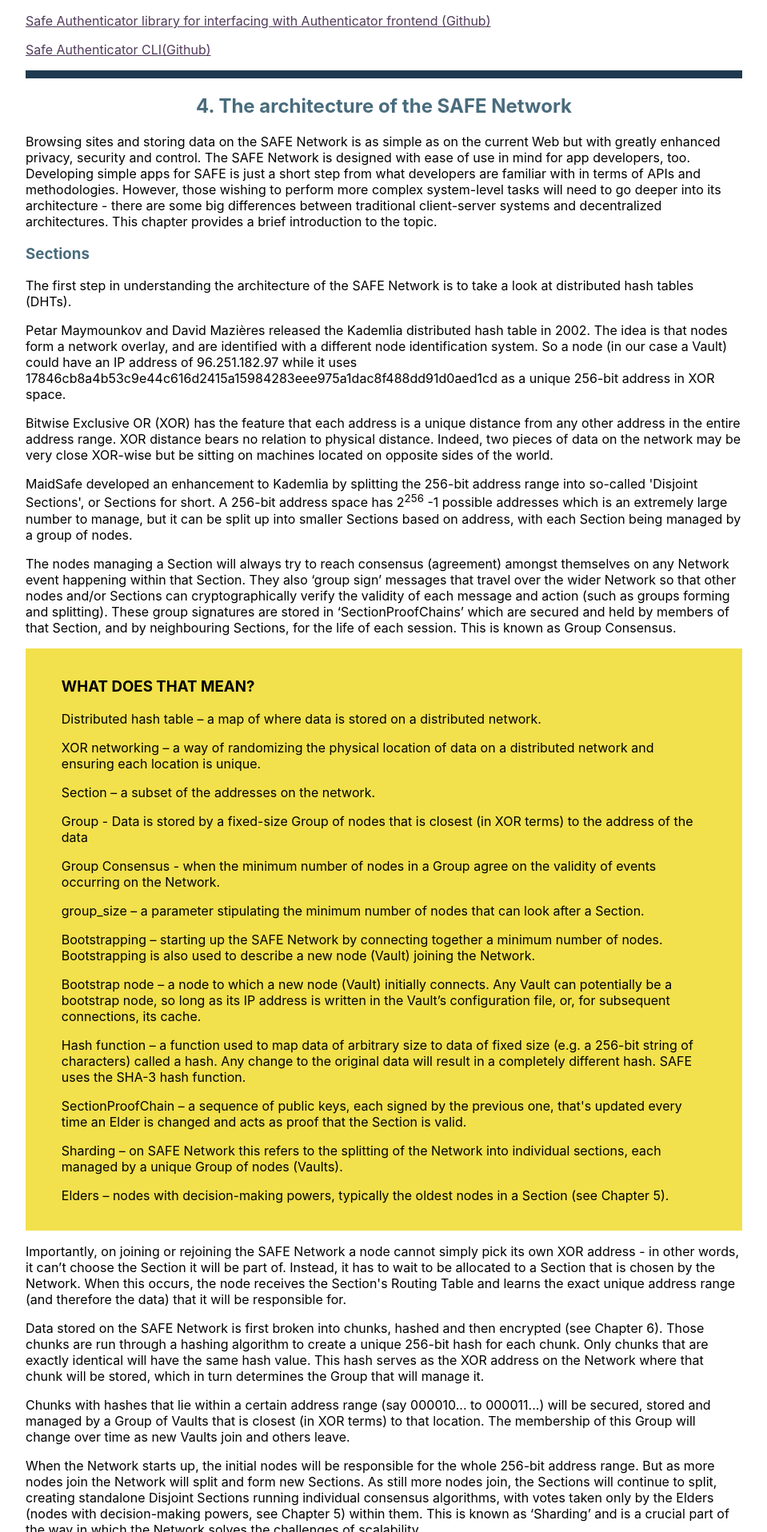
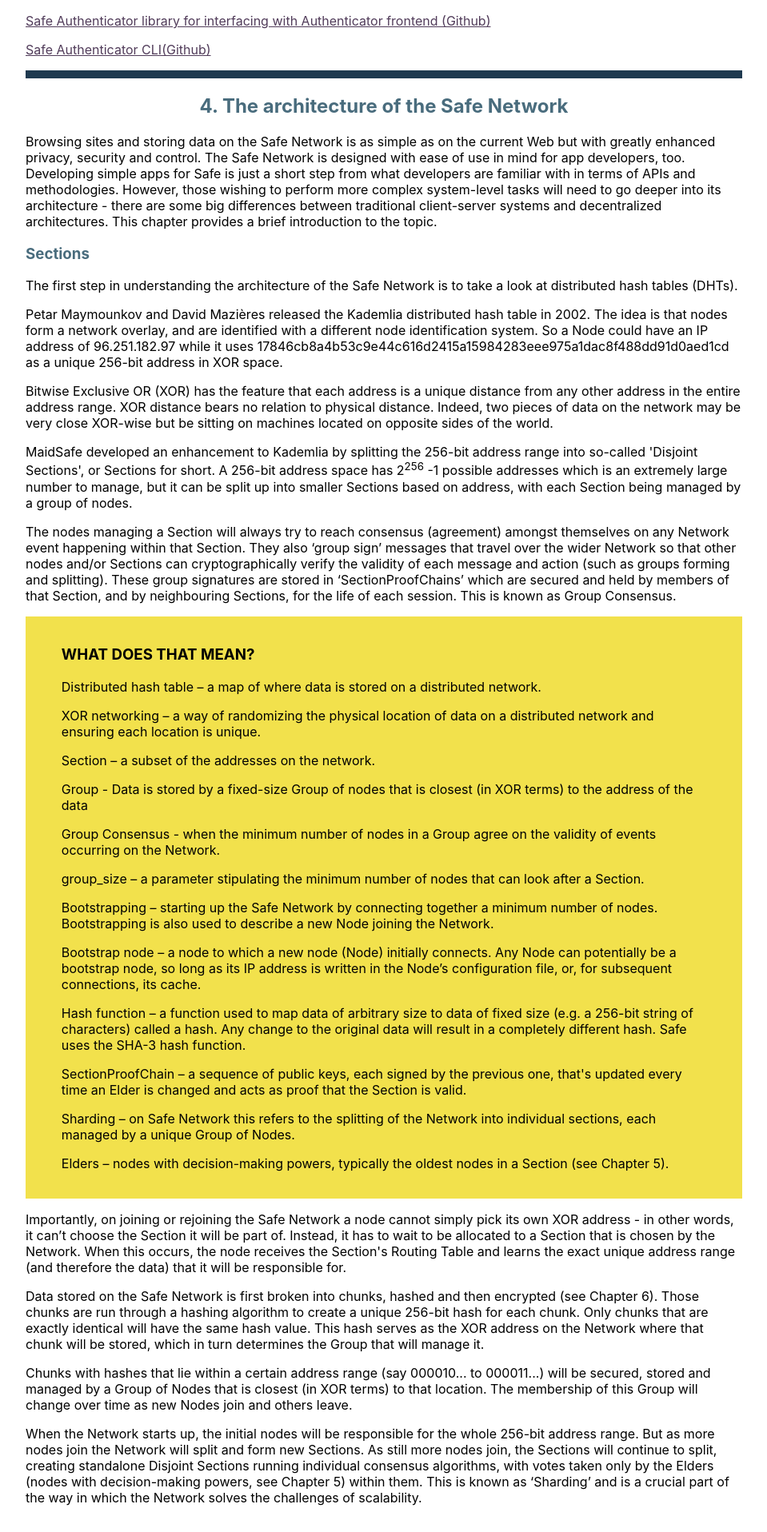
Before and after one commit to safenetwork/primer.safenetwork.org, a React (Create React App) app: page / in a window 1280 px wide. Shown: the part 8704-10620 px from the top of the page at 80% size, without its empty margins (160-1119 px from the left). Built offline with nearby package versions, Linux system fonts and the light colour scheme; the HTML template or start-up script is replaced by a standard one.

Commit message:
Update Chap4.js
Change SAFE to Safe, Vault to Node, Safecoin to Safe Network Token

```diff
--- a/src/pages/Chap4.js
+++ b/src/pages/Chap4.js
@@ -6,11 +6,11 @@ import xor_addresses from '../images/xor_addresses.jpg';
 const Chap4 = () => (
 
     <div className='chapter'>
-        <h2 id='ch4'>4. The architecture of the SAFE Network</h2>
-        <p>Browsing sites and storing data on the SAFE Network is as simple as on the current Web but with greatly enhanced privacy, security and control. The SAFE Network is designed with ease of use in mind for app developers, too. Developing simple apps for SAFE is just a short step from what developers are familiar with in terms of APIs and methodologies. However, those wishing to perform more complex system-level tasks will need to go deeper into its architecture - there are some big differences between traditional client-server systems and decentralized architectures. This chapter provides a brief introduction to the topic.</p>
+        <h2 id='ch4'>4. The architecture of the Safe Network</h2>
+        <p>Browsing sites and storing data on the Safe Network is as simple as on the current Web but with greatly enhanced privacy, security and control. The Safe Network is designed with ease of use in mind for app developers, too. Developing simple apps for Safe is just a short step from what developers are familiar with in terms of APIs and methodologies. However, those wishing to perform more complex system-level tasks will need to go deeper into its architecture - there are some big differences between traditional client-server systems and decentralized architectures. This chapter provides a brief introduction to the topic.</p>
         <h3>Sections</h3>
-        <p>The first step in understanding the architecture of the SAFE Network is to take a look at distributed hash tables (DHTs).</p>
-        <p>Petar Maymounkov and David Mazi&egrave;res released the Kademlia distributed hash table in 2002. The idea is that nodes form a network overlay, and are identified with a different node identification system. So a node (in our case a Vault) could have an IP address of 96.251.182.97 while it uses 17846cb8a4b53c9e44c616d2415a15984283eee975a1dac8f488dd91d0aed1cd as a unique 256-bit address in XOR space.</p>
+        <p>The first step in understanding the architecture of the Safe Network is to take a look at distributed hash tables (DHTs).</p>
+        <p>Petar Maymounkov and David Mazi&egrave;res released the Kademlia distributed hash table in 2002. The idea is that nodes form a network overlay, and are identified with a different node identification system. So a Node could have an IP address of 96.251.182.97 while it uses 17846cb8a4b53c9e44c616d2415a15984283eee975a1dac8f488dd91d0aed1cd as a unique 256-bit address in XOR space.</p>
         <p>Bitwise Exclusive OR (XOR) has the feature that each address is a unique distance from any other address in the entire address range. XOR distance bears no relation to physical distance. Indeed, two pieces of data on the network may be very close XOR-wise but be sitting on machines located on opposite sides of the world.</p>
         <p>MaidSafe developed an enhancement to Kademlia by splitting the 256-bit address range into so-called 'Disjoint Sections', or Sections for short. A 256-bit address space has 2<sup>256</sup> -1 possible addresses which is an extremely large number to manage, but it can be split up into smaller Sections based on address, with each Section being managed by a group of nodes.</p>
         <p>The nodes managing a Section will always try to reach consensus (agreement) amongst themselves on any Network event happening within that Section. They also &lsquo;group sign&rsquo; messages that travel over the wider Network so that other nodes and/or Sections can cryptographically verify the validity of each message and action (such as groups forming and splitting). These group signatures are stored in &lsquo;SectionProofChains&rsquo; which are secured and held by members of that Section, and by neighbouring Sections, for the life of each session. This is known as Group Consensus.</p>
@@ -22,16 +22,16 @@ const Chap4 = () => (
             <p>Group - Data is stored by a fixed-size Group of nodes that is closest (in XOR terms) to the address of the data</p>
             <p>Group Consensus - when the minimum number of nodes in a Group agree on the validity of events occurring on the Network.</p>
             <p>group_size &ndash; a parameter stipulating the minimum number of nodes that can look after a Section.</p>
-            <p>Bootstrapping &ndash; starting up the SAFE Network by connecting together a minimum number of nodes. Bootstrapping is also used to describe a new node (Vault) joining the Network.</p>
-            <p>Bootstrap node &ndash; a node to which a new node (Vault) initially connects. Any Vault can potentially be a bootstrap node, so long as its IP address is written in the Vault&rsquo;s configuration file, or, for subsequent connections, its cache. </p>
-            <p>Hash function &ndash; a function used to map data of arbitrary size to data of fixed size (e.g. a 256-bit string of characters) called a hash. Any change to the original data will result in a completely different hash. SAFE uses the SHA-3 hash function.</p>
+            <p>Bootstrapping &ndash; starting up the Safe Network by connecting together a minimum number of nodes. Bootstrapping is also used to describe a new Node joining the Network.</p>
+            <p>Bootstrap node &ndash; a node to which a new node (Node) initially connects. Any Node can potentially be a bootstrap node, so long as its IP address is written in the Node&rsquo;s configuration file, or, for subsequent connections, its cache. </p>
+            <p>Hash function &ndash; a function used to map data of arbitrary size to data of fixed size (e.g. a 256-bit string of characters) called a hash. Any change to the original data will result in a completely different hash. Safe uses the SHA-3 hash function.</p>
             <p>SectionProofChain &ndash; a sequence of public keys, each signed by the previous one, that's updated every time an Elder is changed and acts as proof that the Section is valid.</p>
-            <p>Sharding &ndash; on SAFE Network this refers to the splitting of the Network into individual sections, each managed by a unique Group of nodes (Vaults).</p>
+            <p>Sharding &ndash; on Safe Network this refers to the splitting of the Network into individual sections, each managed by a unique Group of Nodes.</p>
             <p>Elders &ndash; nodes with decision-making powers, typically the oldest nodes in a Section (see Chapter 5).</p>
         </div>
-        <p>Importantly, on joining or rejoining the SAFE Network a node cannot simply pick its own XOR address - in other words, it can&rsquo;t choose the Section it will be part of. Instead, it has to wait to be allocated to a Section that is chosen by the Network. When this occurs, the node receives the Section's Routing Table and learns the exact unique address range (and therefore the data) that it will be responsible for.</p>
-        <p>Data stored on the SAFE Network is first broken into chunks, hashed and then encrypted (see Chapter 6). Those chunks are run through a hashing algorithm to create a unique 256-bit hash for each chunk. Only chunks that are exactly identical will have the same hash value. This hash serves as the XOR address on the Network where that chunk will be stored, which in turn determines the Group that will manage it.</p>
-        <p>Chunks with hashes that lie within a certain address range (say 000010... to 000011...) will be secured, stored and managed by a Group of Vaults that is closest (in XOR terms) to that location. The membership of this Group will change over time as new Vaults join and others leave.</p>
+        <p>Importantly, on joining or rejoining the Safe Network a node cannot simply pick its own XOR address - in other words, it can&rsquo;t choose the Section it will be part of. Instead, it has to wait to be allocated to a Section that is chosen by the Network. When this occurs, the node receives the Section's Routing Table and learns the exact unique address range (and therefore the data) that it will be responsible for.</p>
+        <p>Data stored on the Safe Network is first broken into chunks, hashed and then encrypted (see Chapter 6). Those chunks are run through a hashing algorithm to create a unique 256-bit hash for each chunk. Only chunks that are exactly identical will have the same hash value. This hash serves as the XOR address on the Network where that chunk will be stored, which in turn determines the Group that will manage it.</p>
+        <p>Chunks with hashes that lie within a certain address range (say 000010... to 000011...) will be secured, stored and managed by a Group of Nodes that is closest (in XOR terms) to that location. The membership of this Group will change over time as new Nodes join and others leave.</p>
         <p>When the Network starts up, the initial nodes will be responsible for the whole 256-bit address range. But as more nodes join the Network will split and form new Sections. As still more nodes join, the Sections will continue to split, creating standalone Disjoint Sections running individual consensus algorithms, with votes taken only by the Elders (nodes with decision-making powers, see Chapter 5) within them. This is known as &lsquo;Sharding&rsquo; and is a crucial part of the way in which the Network solves the challenges of scalability.</p>
         <p className="Pullquote">"The hash of a chunk of data serves as the XOR address on the Network where it will be stored, which in turn determines the Group of nodes that will manage it"</p>
         <div className="Full-width-pic" align="center">
@@ -47,22 +47,22 @@ const Chap4 = () => (
 
 
         <h3>Consensus and quorum</h3>
-        <p>The nodes (Vaults) managing a Section must reach a consensus among themselves on Network events under their control before they can happen. They also &lsquo;group sign&rsquo; messages that travel over the wider Network. Elders in Sections recieving these messages need to be sure they are from from valid Sections. Because Section membership is fluid, every time it changes (Elder churn) a new public key is created and signed by the current Elders using the previous key. This series of public keys, each signed by the previous one is called a SectionProofChain and serves to prove the validity of the Section (See BLS-DKG, Lazy Section Updates, Chapter 7). </p>
+        <p>The nodes (Nodes) managing a Section must reach a consensus among themselves on Network events under their control before they can happen. They also &lsquo;group sign&rsquo; messages that travel over the wider Network. Elders in Sections recieving these messages need to be sure they are from from valid Sections. Because Section membership is fluid, every time it changes (Elder churn) a new public key is created and signed by the current Elders using the previous key. This series of public keys, each signed by the previous one is called a SectionProofChain and serves to prove the validity of the Section (See BLS-DKG, Lazy Section Updates, Chapter 7). </p>
 
         <p>Previous iterations of the Network used a more complex arrangement called Data Chains which recorded both the storage of the data and the chain of authorization. SectionProofChains allow Section authority to be baked into the data management process, providing a simple decentralized record of which Section signed which data.</p>
 
         <div className="Keep-it-simple">
             <h3>Keep it simple!</h3>
-            <p>In order for something to happen on the Network, for example, the storing of a data chunk at a certain address, the Group of Vaults with responsibility for that address must decide that the action is valid. If the required quorum size (for example, 50 Vaults out of 80) agree that the event is valid, it will go ahead; if not, it won't. </p>
+            <p>In order for something to happen on the Network, for example, the storing of a data chunk at a certain address, the Group of Nodes with responsibility for that address must decide that the action is valid. If the required quorum size (for example, 50 Nodes out of 80) agree that the event is valid, it will go ahead; if not, it won't. </p>
         </div>
 
 
 
-        <p className="Pullquote">"No node in the SAFE Network has a complete overview of the network"</p>
-        <p>The closer a node is to a certain address space on the SAFE Network, the more information it has about data that is stored at that address. And logically, the further away a Vault is, the less information it has. The bigger the Network becomes, the more secure it will get because an individual Vault will have influence over a decreasing range of addresses.
+        <p className="Pullquote">"No node in the Safe Network has a complete overview of the network"</p>
+        <p>The closer a node is to a certain address space on the Safe Network, the more information it has about data that is stored at that address. And logically, the further away a Node is, the less information it has. The bigger the Network becomes, the more secure it will get because an individual Node will have influence over a decreasing range of addresses.
                 </p>
         <p>An action or event happening in a Section is only valid once a quorum has approved it. A change of state needs to be signed by a certain proportion of Elders known as the quorum size. Nodes follow rules that stipulate the quorum size. If in a group of 7 nodes 5 are required to approve an action, the quorum size would be 5/7 or 71.4 percent.</p>
-        <p>Notice that there are no external trackers or managers involved in any of these decisions. A Group of Vaults operates in a fully autonomous way within the Network.&nbsp; &nbsp;</p>
+        <p>Notice that there are no external trackers or managers involved in any of these decisions. A Group of Nodes operates in a fully autonomous way within the Network.&nbsp; &nbsp;</p>
         <h3>Tell me more...</h3>
         <p><a href="http://www.globule.org/publi/SDST_acmcs2009.html">A Survey of DHT Security Techniques (Globule)</a></p>
         <p><a href="https://pdos.csail.mit.edu/~petar/papers/maymounkov-kademlia-lncs.pdf ">Kademlia: A Peer-to-peer information system based on the XOR Metric (Whitepaper)</a></p>
```
